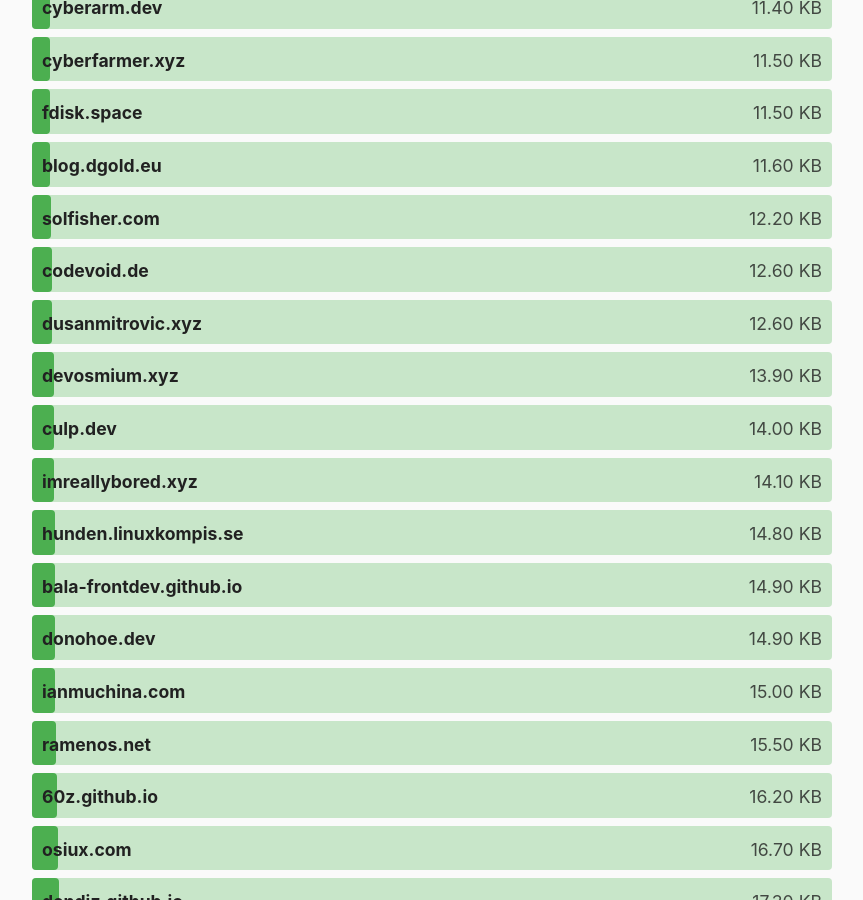
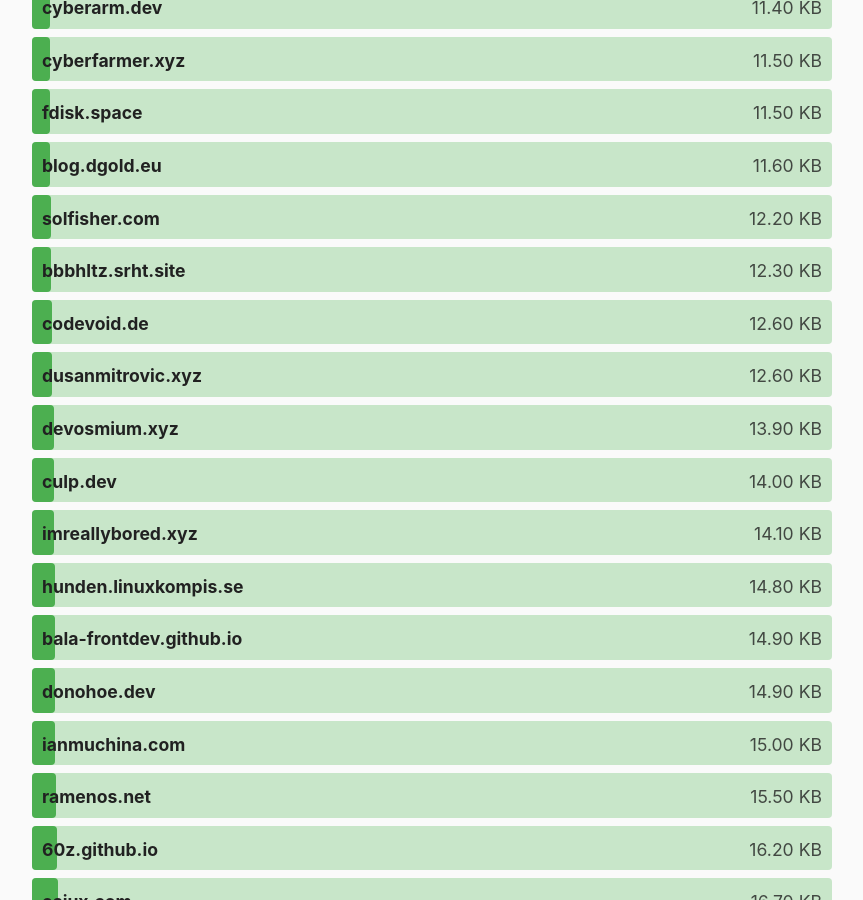
Before and after one commit to kevquirk/512kb.club, a Jekyll site: the page built from index.md, in a window 1280 px wide and 900 px high, scrolled down 3955 px. Shown: the whole window, without its empty margins (208-1071 px from the left). Built offline with Jekyll 4.4.1, drawn with Linux system fonts in a browser that asks for light colours.

Commit message:
Update sites.yml
https://gtmetrix.com/reports/bbbhltz.srht.site/dRHqAFVA/

```diff
--- a/_data/sites.yml
+++ b/_data/sites.yml
@@ -113,6 +113,11 @@
   size: 22.3
   last_checked: 2021-09-17
 
+- domain: bbbhltz.srht.site
+  url: https://bbbhltz.srht.site/
+  size: 12.3
+  last_checked: 2021-11-13
+
 - domain: bduck.xyz
   url: https://bduck.xyz/
   size: 154
```
